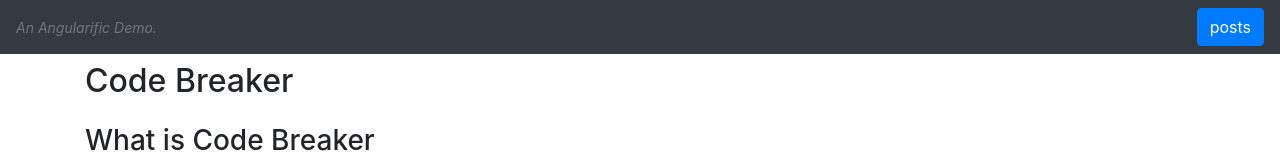
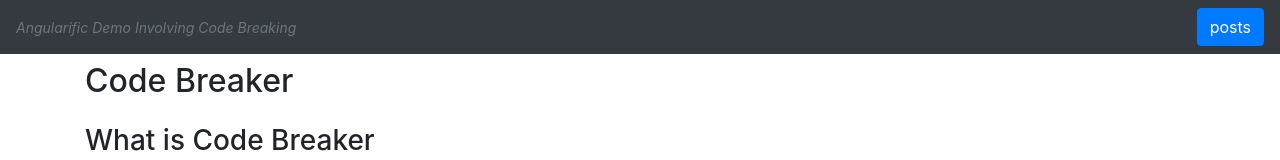
Before and after one commit to deep-dive-coding/ng-codebreakers, an Angular app in the folder ng/: page / in a window 1280 px wide. Shown: the top 160 px of the page. Built offline with nearby package versions, Linux system fonts and the light colour scheme.

Commit message:
added comments

```diff
--- a/ng/src/app/app.component.ts
+++ b/ng/src/app/app.component.ts
@@ -1,11 +1,13 @@
 import { Component } from '@angular/core';
 
 @Component({
+  //creates a custom html tag for this component that can be injected into other templates/components.
   selector: 'app-root',
+  //template enables for inlining the html (view) in the same file as the component.
   template: `
     <header>
       <nav class="navbar navbar-expand-lg navbar-dark bg bg-dark">
-        <small class="d-none d-md-inline-block text-muted mr-auto"><em>An Angularific Demo.</em></small>
+        <small class="d-none d-md-inline-block text-muted mr-auto"><em>Angularific Demo Involving Code Breaking</em></small>
         <ul class="nav justify-content-end">
           <li class="nav-item">
             <button routerLink="/posts" class="btn btn-primary">posts</button>
@@ -15,8 +17,5 @@ import { Component } from '@angular/core';
     </header>
     <router-outlet></router-outlet>
   `,
-  styles: []
 })
-export class AppComponent {
-  title = 'ng';
-}
+export class AppComponent {}
--- a/ng/src/app/splash/splash.component.ts
+++ b/ng/src/app/splash/splash.component.ts
@@ -4,6 +4,7 @@ import {Component} from '@angular/core';
 
 //decorator that marks a class as an Angular Component
 @Component({
+	// url to the template containing the html (view) for this component.
 	templateUrl: './splash.component.html'
 })
 
```
